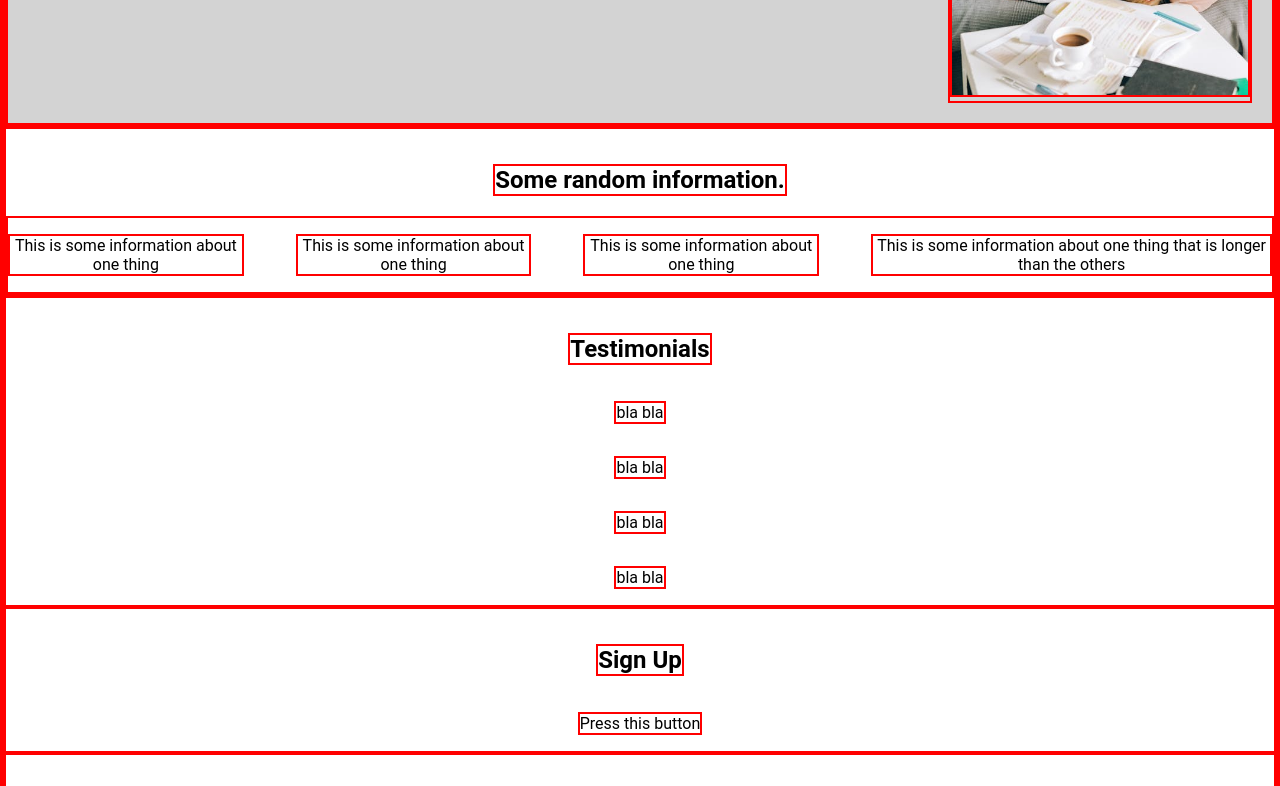
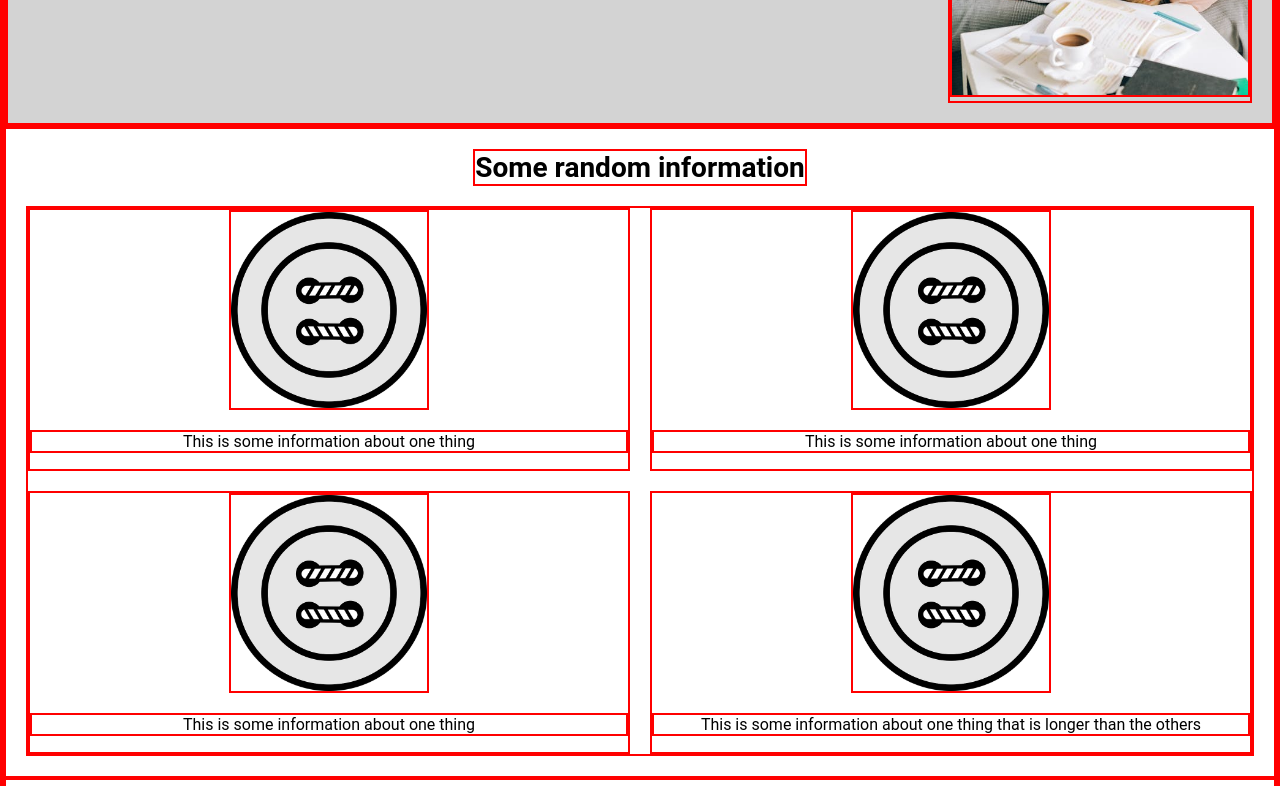
Before and after one commit to brrrrdy/CSS-Project, a plain HTML site: page index.html in a window 1280 px wide. Shown: the part 440-1226 px from the top of the page. Drawn offline with Linux system fonts and the light colour scheme.

Commit message:
fixed middle content

```diff
--- a/index.html
+++ b/index.html
@@ -7,9 +7,8 @@
     <title>Grasshopper English Academy - Ourense</title>
 </head>
 <body>
-<!-- Container -->
+    <!-- Container -->
     <!-- Top Nav -->
-
     <div class="navcontainer">
         <div class="topnav">
             <!-- Top Bar Left -->
@@ -39,39 +38,51 @@
             </div>
         </div>
     </div>
+
     <!-- Mid Section -->
     <div class="midcontent">
-        <h2>Some random information.</h2>
-        <div class="contentboxes">
-            <p> This is some information about one thing</p>
-            <p> This is some information about one thing</p>
-            <p> This is some information about one thing</p>
-            <p> This is some information about one thing that is longer than the others</p>
+        <div class="content-title">
+            Some random information
+        </div>
+        <div class="contentboxes-container">
+            <div class="contentboxes">
+                <img src="./images/button-1296067_640.png" alt="image placeholder">
+                <p>This is some information about one thing</p>
+            </div>
+            <div class="contentboxes">
+                <img src="./images/button-1296067_640.png" alt="image placeholder">
+                <p>This is some information about one thing</p>
+            </div>
+            <div class="contentboxes">
+                <img src="./images/button-1296067_640.png" alt="image placeholder">
+                <p>This is some information about one thing</p>
+            </div>
+            <div class="contentboxes">
+                <img src="./images/button-1296067_640.png" alt="image placeholder">
+                <p>This is some information about one thing that is longer than the others</p>
+            </div>
         </div>
     </div>
+
     <!-- Testimonial Section -->
-
     <div class="midcontent">
         <h2>Testimonials</h2>
-        <p> bla bla</p>
-        <p> bla bla</p>
-        <p> bla bla</p>
-        <p> bla bla</p>
+        <p>bla bla</p>
+        <p>bla bla</p>
+        <p>bla bla</p>
+        <p>bla bla</p>
     </div>
 
     <!-- Call to Action Section -->
-
     <div class="midcontent">
         <h2>Sign Up</h2>
-        <p> Press this button</p>
+        <p>Press this button</p>
     </div>
 
     <!-- Footer -->
-
     <div class="midcontent">
         <h2>copyright</h2>
-        <p> anyone can use it</p>
+        <p>anyone can use it</p>
     </div>
-
 </body>
 </html>
--- a/style.css
+++ b/style.css
@@ -1,12 +1,8 @@
 * {
-
     border: 2px;
-
     border-style: solid;
-
     border-color: red;
-
-    }
+}
 
 *,
 *::before,
@@ -27,6 +23,7 @@ body {
     position: relative;
 }
 
+/* Top Nav */
 .topnav {
     display: flex;
     justify-content: space-between;
@@ -55,6 +52,7 @@ body {
     gap: 25px;
 }
 
+/* Lower Bar */
 .navheader {
     display: flex;
     flex-direction: row;
@@ -88,18 +86,36 @@ img {
     height: auto;
 }
 
+/* Mid Section */
 .midcontent {
     display: flex;
     flex-direction: column;
     align-items: center;
-    flex: 0;
-    padding-top: 15px;
+    gap: 20px;
+    padding: 20px;
+}
+
+.content-title {
+    text-align: center;
+    font-size: 28px;
+    font-weight: bold;
+}
+
+.contentboxes-container {
+    display: flex;
+    justify-content: center;
+    gap: 20px;
+    flex-wrap: wrap;
 }
 
 .contentboxes {
-    display: flex;
-    justify-content: center;
     text-align: center;
-    gap: 52px;
-    flex: 0;
+    flex: 1;
+    min-width: 400px;
 }
+
+.contentboxes img {
+    width: 70%;
+    height: auto;
+    max-width: 200px;
+}
```
Also changed, not shown: images/button-1296067_640.png (added).
